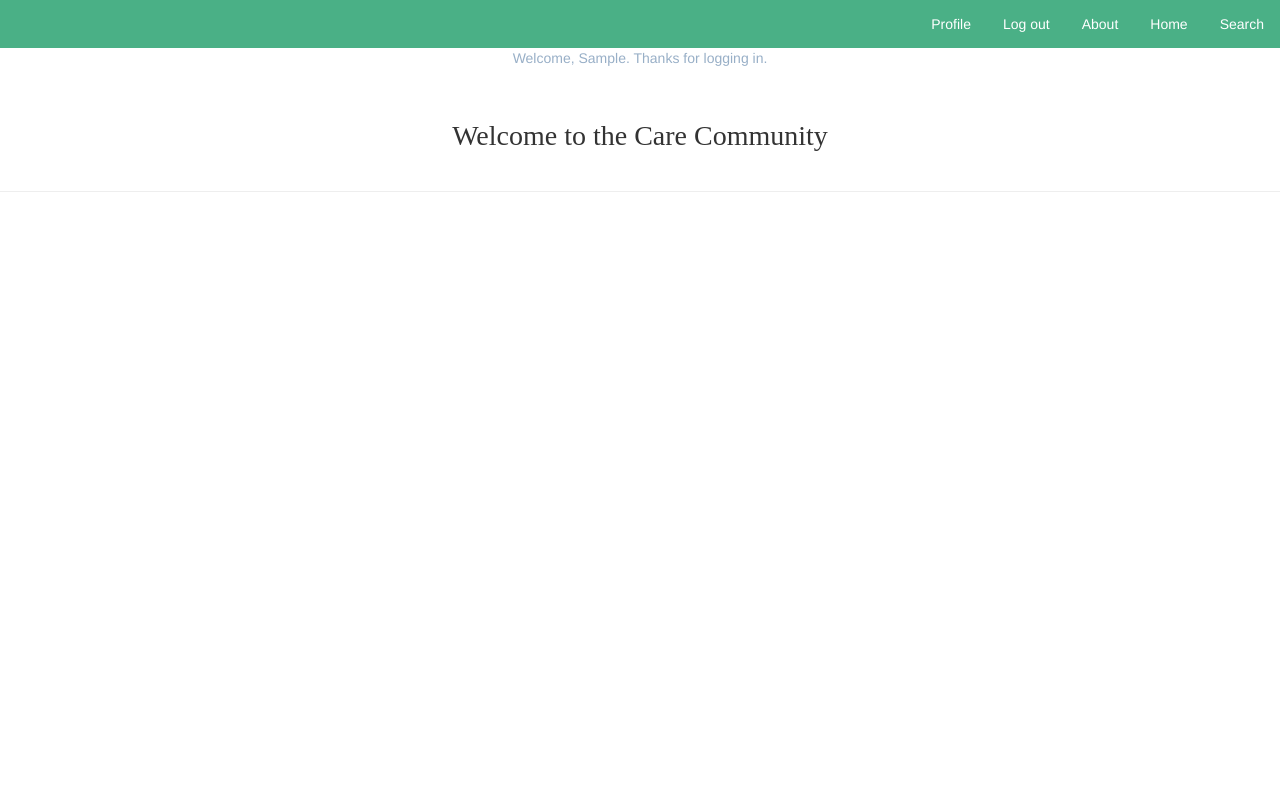
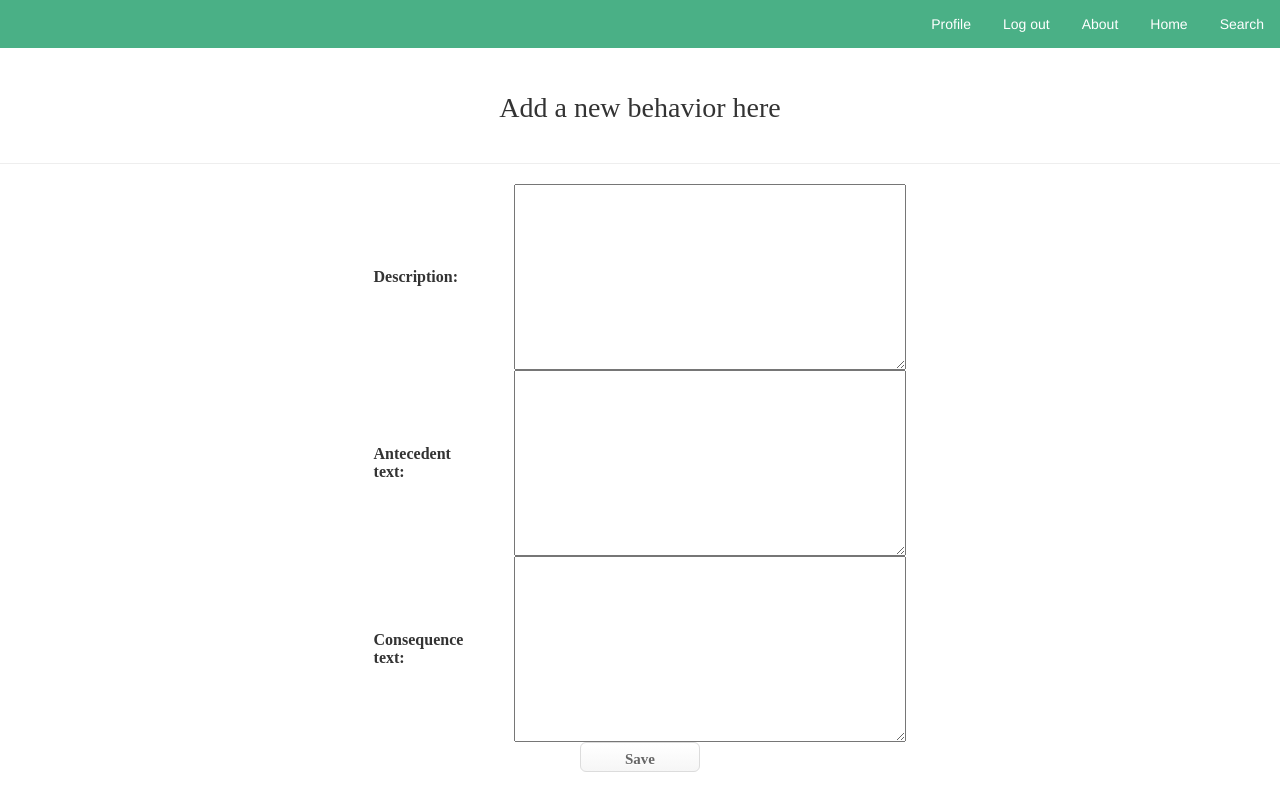
Before and after one commit to shacon/carecommunity, a Django app: page /profiles/individual_profile/1/add_pos_behavior in a window 1280 px wide. Run offline with Django 3.2, Linux system fonts and the light colour scheme; a user stored in the database is signed in; tables that the repository leaves empty hold one stand-in row (values such as "Sample post"); lists and menus that the app fills with data are empty; some libraries are stand-ins or nearby versions; some web fonts are replaced.

Commit message:
add behavior urls

```diff
--- a/behavior/forms.py
+++ b/behavior/forms.py
@@ -6,4 +6,4 @@ class AddBehavior(forms.ModelForm):
 
     class Meta:
     	model = Behavior
-    	fields = ('description','antecedent_text','consequence_text', 'is_positive' )
+    	fields = ('description','antecedent_text','consequence_text' )
--- a/behavior/models.py
+++ b/behavior/models.py
@@ -1,5 +1,6 @@
 from django.db import models
 from profiles.models import Client
+from django.utils import timezone
 
 class Behavior(models.Model):
     client = models.ForeignKey(Client)
@@ -10,7 +11,7 @@ class Behavior(models.Model):
     consequence_text = models.TextField(blank=True)
 
     def publish(self):
-    	self.published_date = time_zone.now()
+    	self.published_date = timezone.now()
     	self.save()
         objects = models.Manager()
 
--- a/behavior/templates/behavior/addbehavior.html
+++ b/behavior/templates/behavior/addbehavior.html
@@ -8,7 +8,9 @@
    <div class="errors">{{ errors }}</div>
    <div class="block-body">
     <form method="POST" class="post-form">{% csrf_token %}
+       <table align="center">
         {{ form.as_table }}
+        </table>
         <button type="submit" class="save btn btn-default">Save</button>
     </form>
     </div>
--- a/behavior/urls.py
+++ b/behavior/urls.py
@@ -2,6 +2,5 @@ from django.conf.urls import url
 from . import views
 
 urlpatterns = [
-	url(r'^addbehavior/', views.addbehavior, name='addbehavior'),
 
 ]
--- a/caretaker/templates/caretaker/base.html
+++ b/caretaker/templates/caretaker/base.html
@@ -47,10 +47,8 @@
   </head>
   <body>
 
-      {% if user.is_authenticated %}
-        <div id="greeting"><p>Welcome, {{ user.first_name }}. Thanks for logging in.</p></div>
-      {% else %}
-        <div id="greeting"><p>Welcome. Please log in.</p></div>
+      {% if message %}
+        <div id="greeting"><p> {{ message }}</p></div>
       {% endif %}
 
 
--- a/profiles/templates/profiles/individual_profile.html
+++ b/profiles/templates/profiles/individual_profile.html
@@ -10,7 +10,7 @@
     <div class="col-xs-6">
       <h3>{{ client.nickname|capfirst  }}'s Strengths and Positive Habits</h3>
       <div class="well" id="left-well">
-        <a href="{% url 'addbehavior' %}" class="btn btn-default add">Add New Behavior</a>
+        <a href="{% url 'add_pos_behavior' client.id %}" class="btn btn-default add">Add New Behavior</a>
         {% for pos_beh in pos_behaviors %}
          <div class="descriptions">
         <h4 class="short-description">{{ pos_beh.description|truncatewords:20 }}</h4>
@@ -27,6 +27,7 @@
     <div class="col-xs-6">
       <h3>{{ client.nickname|capfirst  }}'s Challenging Behaviors</h3>
       <div class="well" id="right-well">
+      <a href="{% url 'add_neg_behavior' client.id %}"class="btn btn-default add">Add New Behavior</a>
         {% for neg_beh in neg_behaviors %}
  		<div class="descriptions">
         <h4 class="short-description">{{ neg_beh.description|truncatewords:20 }}</h4>
--- a/profiles/urls.py
+++ b/profiles/urls.py
@@ -3,8 +3,10 @@ from . import views
 
 urlpatterns = [
 	url(r'^profiles_list', views.profiles_list, name='profiles_list'),
-	url(r'^inividual_profile/(?P<client_id>\d+)', views.individual_profile, name='individual_profile'),
+	url(r'^individual_profile/(?P<client_id>\d+)$', views.individual_profile, name='individual_profile'),
     url(r'^search/$', views.search, name='search'),
     url(r'^addclient', views.addclient, name='addclient'),
+    url(r'^individual_profile/(?P<client_id>\d+)/add_pos_behavior', views.add_pos_behavior, name='add_pos_behavior'),
+    url(r'^individual_profile/(?P<client_id>\d+)/add_neg_behavior', views.add_neg_behavior, name='add_neg_behavior'),
 
 ]
--- a/profiles/views.py
+++ b/profiles/views.py
@@ -5,6 +5,7 @@ from behavior.models import Behavior
 from django.contrib.auth import authenticate
 from django.template import RequestContext
 from .forms import AddClient
+from behavior.forms import AddBehavior
 
 def profiles_list(request):
     user = request.user
@@ -48,3 +49,41 @@ def addclient(request):
     else:
         form = AddClient()
         return render(request, 'profiles/addclient.html', {'form': form})
+
+
+def add_pos_behavior(request, client_id):
+    client = Client.objects.get(id=client_id)
+    if request.method == 'POST':
+        form = AddBehavior(request.POST)
+        if form.is_valid():
+            positive_value = True
+            description = form.cleaned_data['description']
+            antecedent = form.cleaned_data['antecedent_text']
+            consequence = form.cleaned_data['consequence_text']
+            behavior = Behavior(client=client, description=description, antecedent_text=antecedent, consequence_text=consequence, is_positive=positive_value)
+            behavior.publish()
+            return render(request, 'profiles/profiles_list.html', {})
+        else:
+            return render(request, 'behavior/addbehavior.html', {'form': form, 'errors': "Something went wrong"})
+    else:
+        form = AddBehavior()
+        return render(request, 'behavior/addbehavior.html', {'form': form})
+
+def add_neg_behavior(request, client_id):
+    client = Client.objects.get(id=client_id)
+    if request.method == 'POST':
+        form = AddBehavior(request.POST)
+        if form.is_valid():
+            positive_value = False
+            description = form.cleaned_data['description']
+            antecedent = form.cleaned_data['antecedent_text']
+            consequence = form.cleaned_data['consequence_text']
+            behavior = Behavior(client=client, description=description, antecedent_text=antecedent, consequence_text=consequence, is_positive=positive_value)
+            behavior.publish()
+            message = {'message':"Behavior Successfully added"}
+            return render(request, 'caretaker/index.html', message)
+        else:
+            return render(request, 'behavior/addbehavior.html', {'form': form, 'errors': "Something went wrong"})
+    else:
+        form = AddBehavior()
+        return render(request, 'behavior/addbehavior.html', {'form': form})
```
Also changed, not shown: behavior/views.py (+28 -6 lines).
